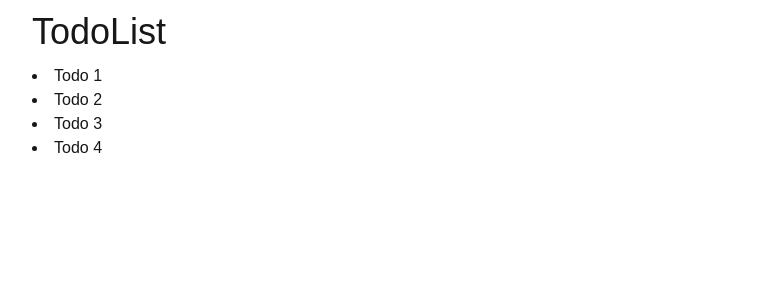
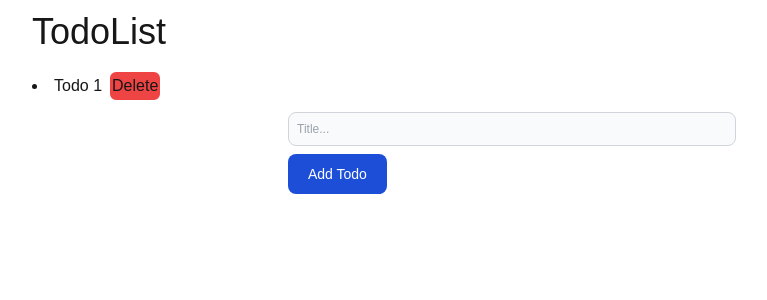
Before and after one commit to HTDEV4/nextjs-cache, a Next.js app: page /todos in a window 1280 px wide. Shown: the top 300 px of the page, without its empty margins (128-895 px from the left). Built offline with nearby package versions, Linux system fonts and the light colour scheme; data requests are answered from the project's data file.

Commit message:
Bài 71 On-Demand Revalidate Cache trong Server Action

```diff
--- a/server/db.json
+++ b/server/db.json
@@ -1,20 +1,8 @@
 {
   "todos": [
     {
-      "id": 1,
-      "title": "Todo 1"
-    },
-    {
-      "id": 2,
-      "title": "Todo 2"
-    },
-    {
-      "id": 3,
-      "title": "Todo 3"
-    },
-    {
-      "id": 4,
-      "title": "Todo 4"
+      "title": "Todo 1",
+      "id": 1
     }
   ]
 }
--- /dev/null
+++ b/src/app/todos/_components/Delete.tsx
@@ -0,0 +1,19 @@
+"use client"
+
+import { deleteTodo } from "../action";
+
+export default function Delete({ id }: { id: string }) {
+
+    const handleDelete = () => {
+        deleteTodo(id);
+    }
+
+    return (
+        <button
+            className="border-2 border-red-500 rounded-md ms-2 mt-2 bg-red-500 "
+            onClick={handleDelete}
+        >
+            Delete
+        </button>
+    );
+}
--- /dev/null
+++ b/src/app/todos/action.ts
@@ -0,0 +1,28 @@
+"use server"
+
+import { revalidatePath, revalidateTag } from "next/cache";
+
+export const create = async (formData: FormData) => {
+    const title = formData.get("title");
+    const response = await fetch(`http://localhost:3001/todos`, {
+        method: "POST",
+        headers: { "Content-Type": "application/json" },
+        body: JSON.stringify({ title }),
+    });
+    if (response.ok) {
+        // Xóa theo cả đường dẫn là trong 1 trang có bao nhiêu đường dẫn là nó xóa hết
+        // revalidatePath(`/todos`);
+        // Th này sẽ update lại trong bộ nhớ cache
+        // Nếu kh có dòng này thì nó chỉ có POST là cập nhật dữ liệu trong db thôi chứ nó kh có GET là lấy hoặc update cho chúng ta
+        revalidateTag("todo-list");
+    }
+}
+
+export const deleteTodo = async (id: string) => {
+    const response = await fetch(`http://localhost:3001/todos/${id}`, {
+        method: "DELETE",
+    });
+    if (response.ok) {
+        revalidateTag("todo-list");
+    }
+}
--- a/src/app/todos/page.tsx
+++ b/src/app/todos/page.tsx
@@ -1,4 +1,6 @@
 import React from "react";
+import { create } from "./action";
+import Delete from "./_components/Delete";
 
 interface ITodo {
     id: string;
@@ -10,7 +12,8 @@ const getTodoList = async () => {
         // 2 th cùng tồn tại thì sẽ chạy th next
         cache: "force-cache", // th này nó sẽ chạy dữ liệu cũ chứ kh chạy dữ liệu mới
         next: {
-            revalidate: 10,
+            // revalidate: 10,
+            tags: ["todo-list"]
         }
     });
     return response.json();
@@ -24,10 +27,27 @@ export default async function TodoPage() {
             <ul className="list-disc list-inside mt-3">
                 {
                     todoList.map((todo: ITodo) => (
-                        <li key={todo.id}>{todo.title}</li>
+                        <li key={todo.id}>
+                            {todo.title}
+                            <Delete id={todo.id} />
+                        </li>
                     ))
                 }
             </ul>
+            <form action={create} className="max-w-md mx-auto">
+                <input
+                    className="block w-full p-2 text-gray-900 border border-gray-300 rounded-lg bg-gray-50 text-xs focus:ring-blue-500 focus:border-blue-500 dark:bg-gray-700 dark:border-gray-600 dark:placeholder-gray-400 dark:text-white dark:focus:ring-blue-500 dark:focus:border-blue-500 mt-3"
+                    type="text"
+                    name="title"
+                    placeholder="Title..."
+                />
+                <button
+                    className="text-white bg-blue-700 hover:bg-blue-800 focus:ring-4 focus:outline-none focus:ring-blue-300 font-medium rounded-lg text-sm w-full sm:w-auto px-5 py-2.5 text-center dark:bg-blue-600 dark:hover:bg-blue-700 dark:focus:ring-blue-800 mt-2"
+                    type="submit"
+                >
+                    Add Todo
+                </button>
+            </form>
         </div>
     );
 }
```
Also changed, not shown: 1 other file (tests, documents, lock files or other folders).
